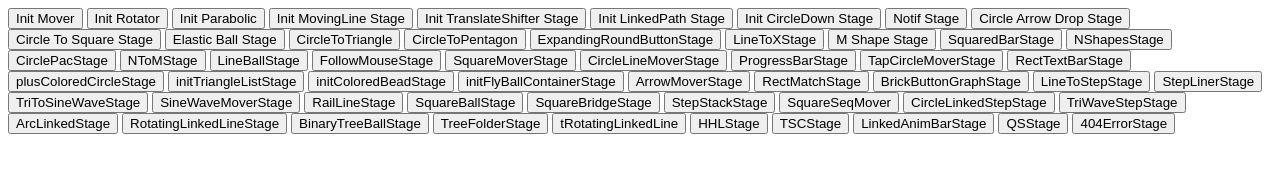
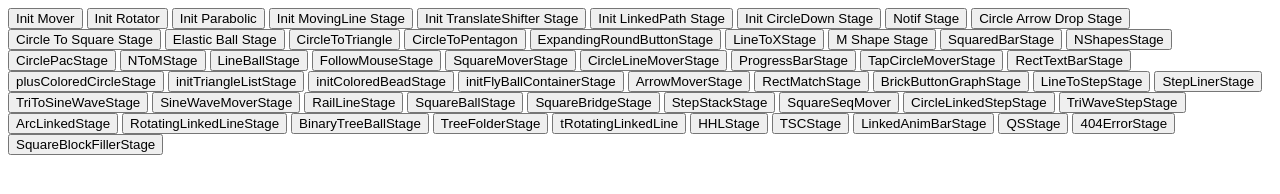
Before and after one commit to Anwesh43/some-js-ui-experiments, a plain HTML site: page index.html in a window 1280 px wide. Drawn offline with Linux system fonts and the light colour scheme.

Commit message:
adding SquareBlockFillerStage

```diff
--- a/index.html
+++ b/index.html
@@ -54,6 +54,7 @@
 <button id="labStage" onclick="LinkedAnimBarStage.init()">LinkedAnimBarStage</button>
 <button id="qsStage" onclick="QuarterCircleStage.init()">QSStage</button>
 <button id="404ErrorStage" onclick="Error404Stage.init()">404ErrorStage</button>
+<button id="SquareBlockFillerStage" onclick="SquareBlockFillerStage.init()">SquareBlockFillerStage</button>
 <script src="TouchDownBallMover.js">
 </script>
 <script src="DimensionController.js">
@@ -166,4 +167,6 @@
 </script>
 <script src="404ErrorStage.js">
 </script>
+<script src="SquareBlockFillerStage.js">
+</script>
 </body>
```
